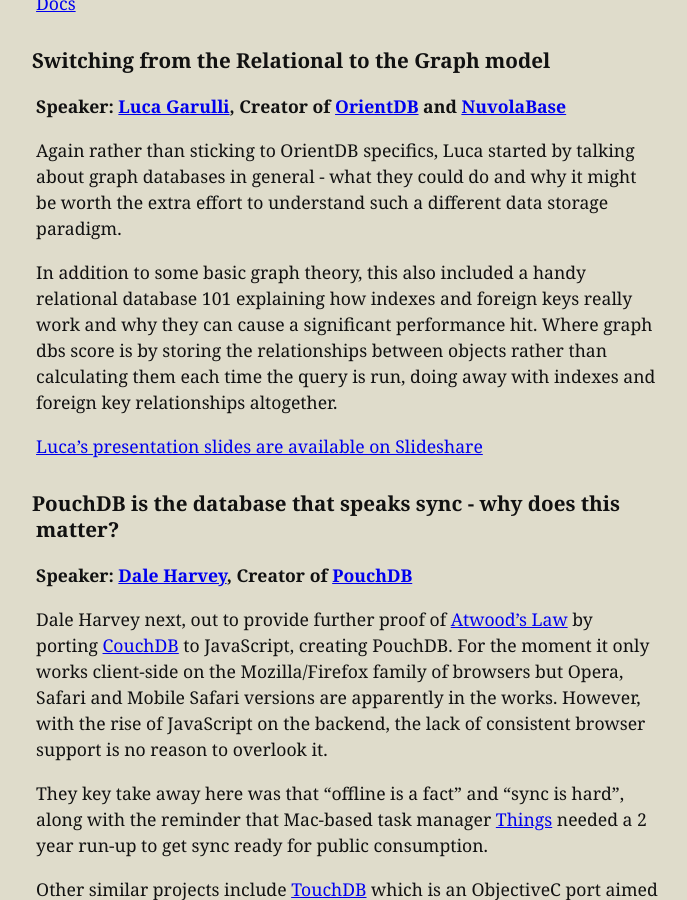
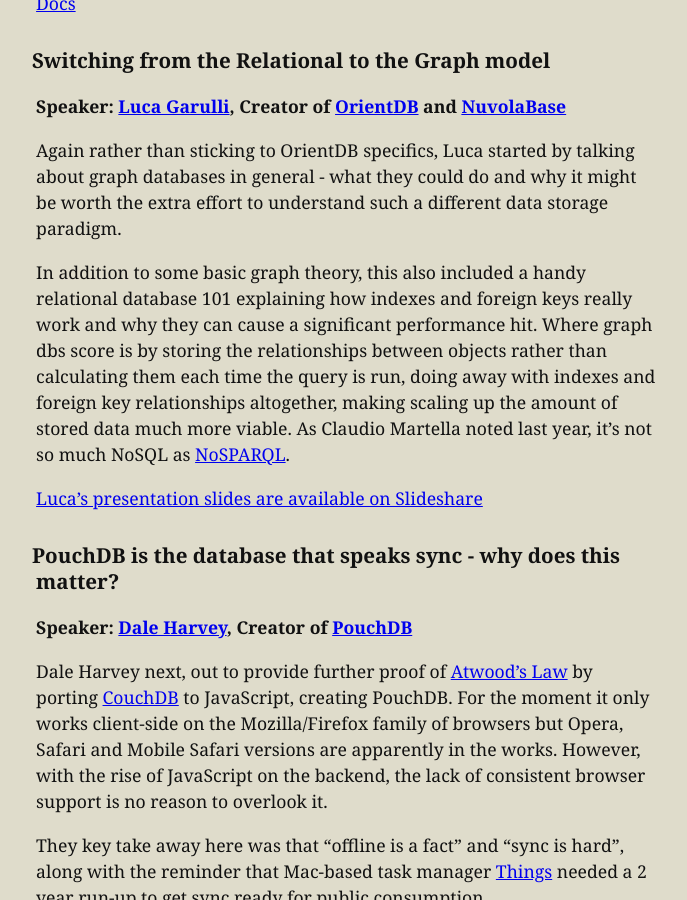
Before and after one commit to lizconlan/lizconlan.github.com, a Jekyll site: the page built from _posts/2012-11-25-all-your-base-2012.md, in a window 1280 px wide and 900 px high, scrolled down 1193 px. Shown: the whole window, without its empty margins (293-980 px from the left). Built offline with Jekyll 4.4.1, drawn with Linux system fonts in a browser that asks for light colours.

Commit message:
AYB post: building out the Graph DB bit a little

```diff
--- a/_posts/2012-11-25-all-your-base-2012.md
+++ b/_posts/2012-11-25-all-your-base-2012.md
@@ -37,7 +37,7 @@
 
 Again rather than sticking to OrientDB specifics, Luca started by talking about graph databases in general - what they could do and why it might be worth the extra effort to understand such a different data storage paradigm.
 
-In addition to some basic graph theory, this also included a handy relational database 101 explaining how indexes and foreign keys really work and why they can cause a significant performance hit. Where graph dbs score is by storing the relationships between objects rather than calculating them each time the query is run, doing away with indexes and foreign key relationships altogether.
+In addition to some basic graph theory, this also included a handy relational database 101 explaining how indexes and foreign keys really work and why they can cause a significant performance hit. Where graph dbs score is by storing the relationships between objects rather than calculating them each time the query is run, doing away with indexes and foreign key relationships altogether, making scaling up the amount of stored data much more viable. As Claudio Martella noted last year, it's not so much NoSQL as [NoSPARQL](http://blog.acaro.org/entry/somebody-is-going-to-hate-me-nosparql).
 
 [Luca's presentation slides are available on Slideshare](http://www.slideshare.net/lvca/switching-from-relational-to-the-graph-model)
 
```
